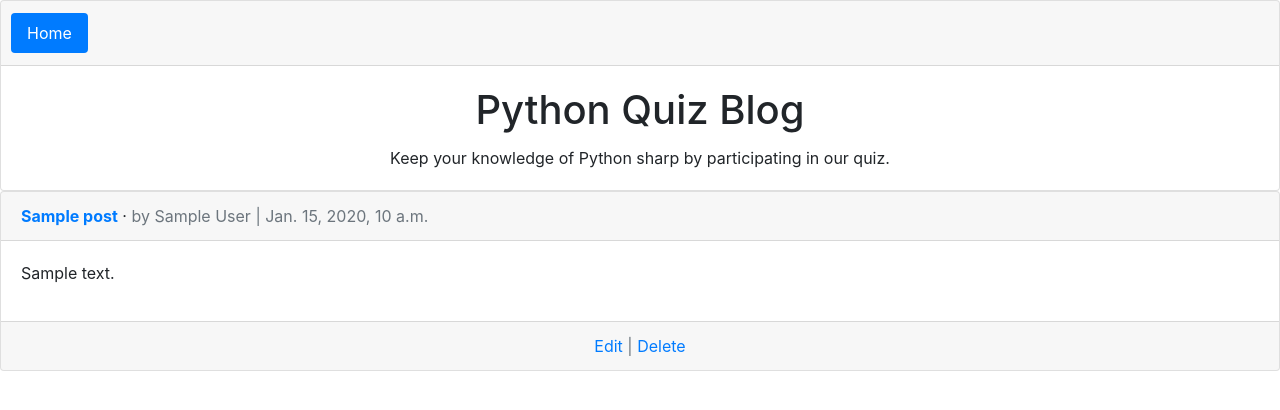
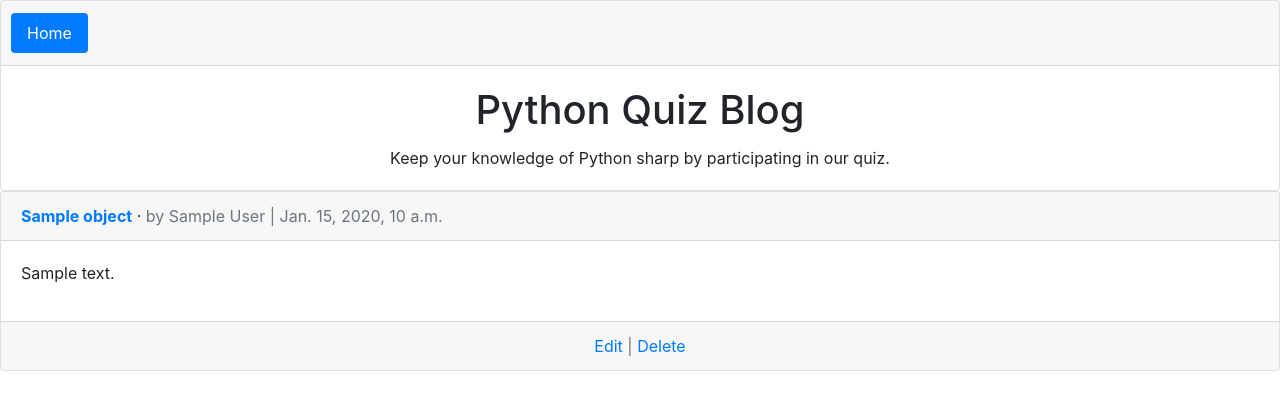
Before and after one commit to coolpythoncodes/blog, a Django app: template template/post_detail.html in a window 1280 px wide. Shown: the top 410 px of the page. Run offline with Django 3.2, Linux system fonts and the light colour scheme; the template is opened without the code that fills it: most values are stand-ins (such as "Sample title", 1, 10 or a date in 2020); some libraries are stand-ins or nearby versions.

Commit message:
debugging

```diff
--- a/template/home.html
+++ b/template/home.html
@@ -7,7 +7,7 @@
    {% for post in object_list %}
         <div class="card">
             <div class="card-header">
-                <span class="font-weight-bold"><a href="">{{ post.title }}</a></span> &middot;
+                <span class="font-weight-bold"><a href="{% url 'post_detail' post.pk %}">{{ post.title }}</a></span> &middot;
                 <span class="text-muted">by {{post.author}} | {{post.date}}</span>
             </div>
             <div class="card-body">
--- a/template/post_detail.html
+++ b/template/post_detail.html
@@ -1,23 +1,21 @@
 {% extends "base.html" %}
 <!--title blog -->
-{%block title%}{{post.title}}{%endblock%}
+{%block title%}{{object.title}}{%endblock%}
 
 <!-- Blog Content-->
 {%block content%}
-   {% for post in object_list %}
+
     <div class="card">
         <div class="card-header">
-                <span class="font-weight-bold"><a href="">{{ post.title }}</a></span> &middot;
-                <span class="text-muted">by {{post.author}} | {{post.date}}</span>
+            <span class="font-weight-bold"><a href="">{{ object.title }}</a></span> &middot;
+            <span class="text-muted">by {{object.author}} | {{object.date}}</span>
         </div>
         <div class="card-body">
-                {{post.body|linebreaks}}
+            {{object.body|linebreaks}}
         </div>
         <div class="card-footer text-center text-muted">
             <a href="">Edit</a> | <a href="">Delete</a>
         </div>
     </div>
 
-    {% endfor %}
-
 {%endblock content%}
```
Lines whose indentation alone changed are shown as unchanged.
